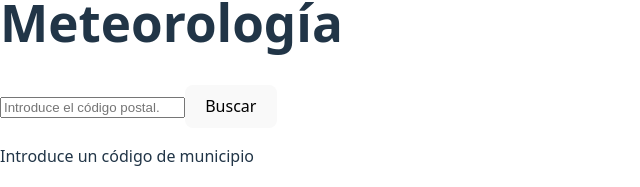
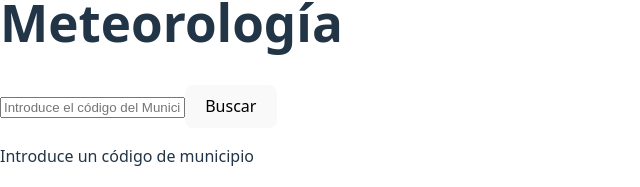
Before and after one commit to AnMonDe/DWEC, a React (Vite) app in the folder aemet/front/: page / in a window 1280 px wide. Shown: the part 328-515 px from the top of the page, without its empty margins (0-640 px from the left). Built offline with nearby package versions, Linux system fonts and the light colour scheme.

Commit message:
retoques datos

```diff
--- a/aemet/front/src/buscador.jsx
+++ b/aemet/front/src/buscador.jsx
@@ -12,7 +12,7 @@ function Buscador({onBuscar}){
     return (
         <div className = "buscar">
             <form onSubmit = {handleSubmit}>
-                <input type = "text" placeholder = "Introduce el código postal."
+                <input type = "text" placeholder = "Introduce el código del Municipio."
                 value = {codigo} onChange = {(e) => setCodigo(e.target.value)}/>
                 <button type = "submit">Buscar</button>
             </form>
--- a/aemet/front/src/clima.jsx
+++ b/aemet/front/src/clima.jsx
@@ -18,7 +18,8 @@ function Clima({datos}){
             <div className = "detalles-tiempo">
                 <div className = "detalle-tiempo">
                     <h3>Estado del Cielo</h3>
-                    <p>{prediccionHoy.estadoCielo[0]?.descripcion}</p>
+                    {}
+                    <p>{estadoCieloActual?.descripcion}</p>
                 </div>
                 <div className = "detalle-tiempo">
                     <h3>Temperatura</h3>
```
